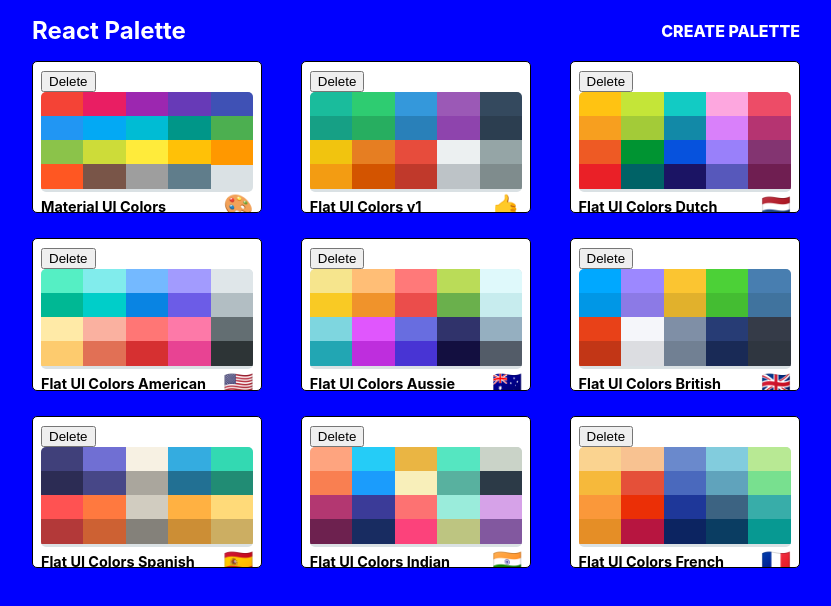
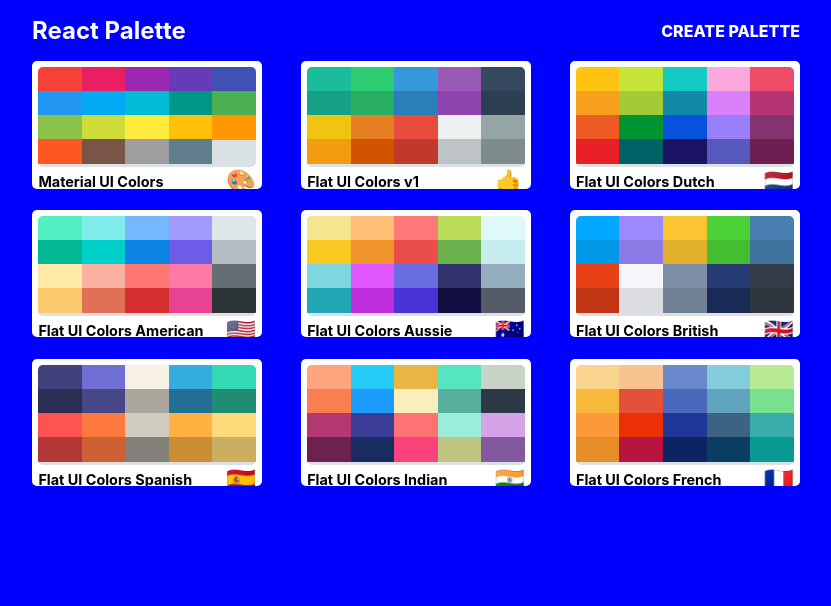
Before and after one commit to mwhitman189/Color-Palette-App, a React (Create React App) app: page / in a window 1280 px wide. Shown: the top 606 px of the page, without its empty margins (224-1055 px from the left). Built offline with nearby package versions, Linux system fonts and the light colour scheme.

Commit message:
feat: Add delete icon to paletteList mini palettes

```diff
--- a/src/components/MiniPalette.js
+++ b/src/components/MiniPalette.js
@@ -1,13 +1,16 @@
 import React from "react";
 import { withStyles } from "@material-ui/styles";
 import styles from "../styles/MiniPaletteStyles";
+import DeleteIcon from "@material-ui/icons/Delete";
 
 function MiniPalette(props) {
   const { classes, colors, paletteName, emoji, deletePalette, id } = props;
 
   return (
     <div className={classes.root} onClick={props.handleClick}>
-      <button onClick={e => deletePalette(e, id)}>Delete</button>
+      <div className={classes.delete} onClick={e => deletePalette(e, id)}>
+        <DeleteIcon className={classes.deleteIcon} />
+      </div>
       <div className={classes.colors}>
         {colors.map(color => (
           <div
--- a/src/styles/MiniPaletteStyles.js
+++ b/src/styles/MiniPaletteStyles.js
@@ -1,13 +1,13 @@
 export default {
   root: {
     backgroundColor: "white",
-    border: "1px solid black",
     borderRadius: "5px",
-    padding: "0.5rem",
+    padding: "0.4rem",
     position: "relative",
     overflow: "hidden",
-    "&:hover": {
-      cursor: "pointer"
+    cursor: "pointer",
+    "&:hover svg": {
+      opacity: 1
     }
   },
   colors: {
@@ -38,5 +38,20 @@
     margin: "0 auto",
     position: "relative",
     marginBottom: "-5px"
+  },
+  delete: {},
+  deleteIcon: {
+    color: "#fff",
+    backgroundColor: "#e03b30",
+    width: "20px",
+    height: "20px",
+    position: "absolute",
+    borderRadius: "5px",
+    right: 0,
+    top: 0,
+    padding: "0.4rem",
+    zIndex: 10,
+    opacity: 0,
+    transition: "all .3s ease-in-out"
   }
 };
```
